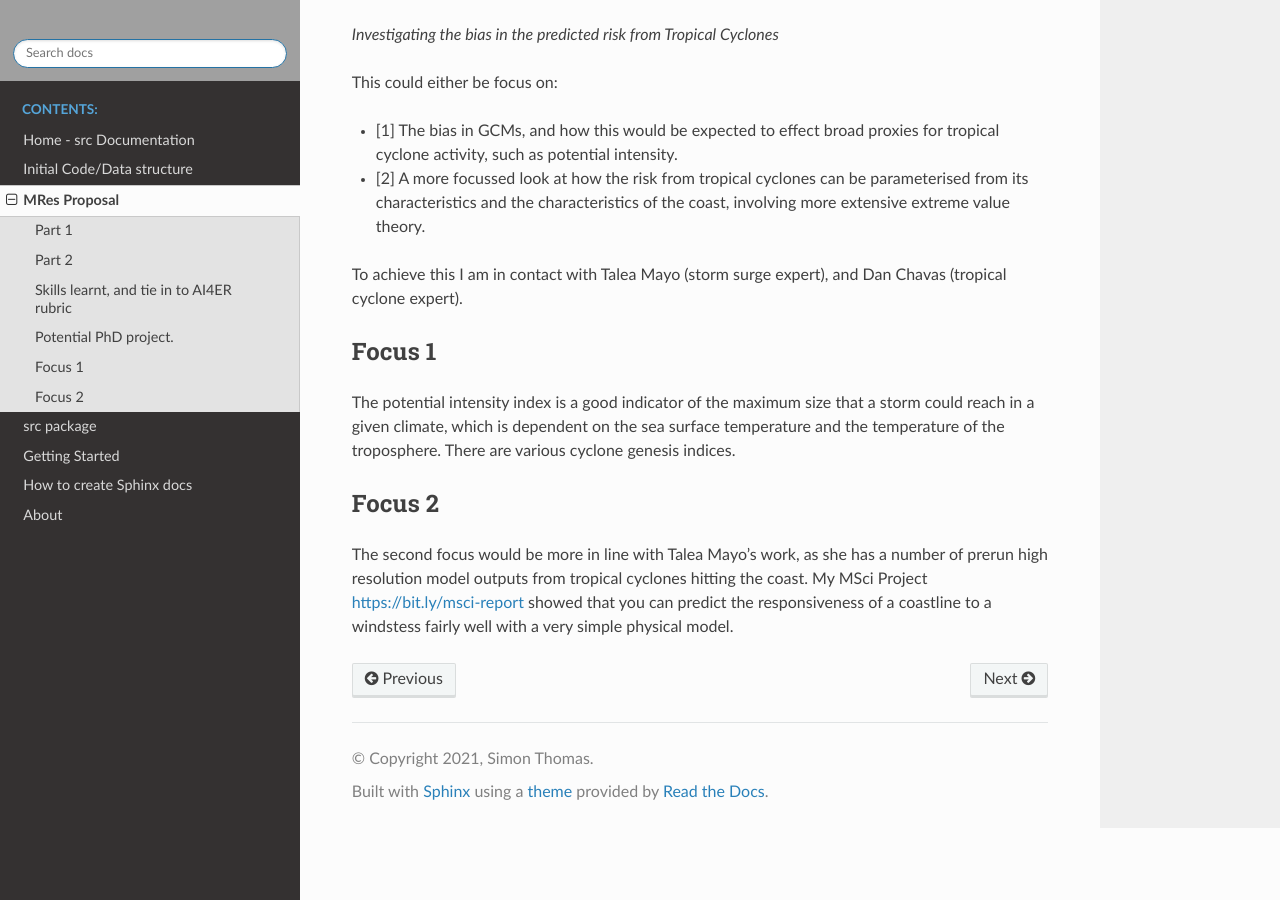
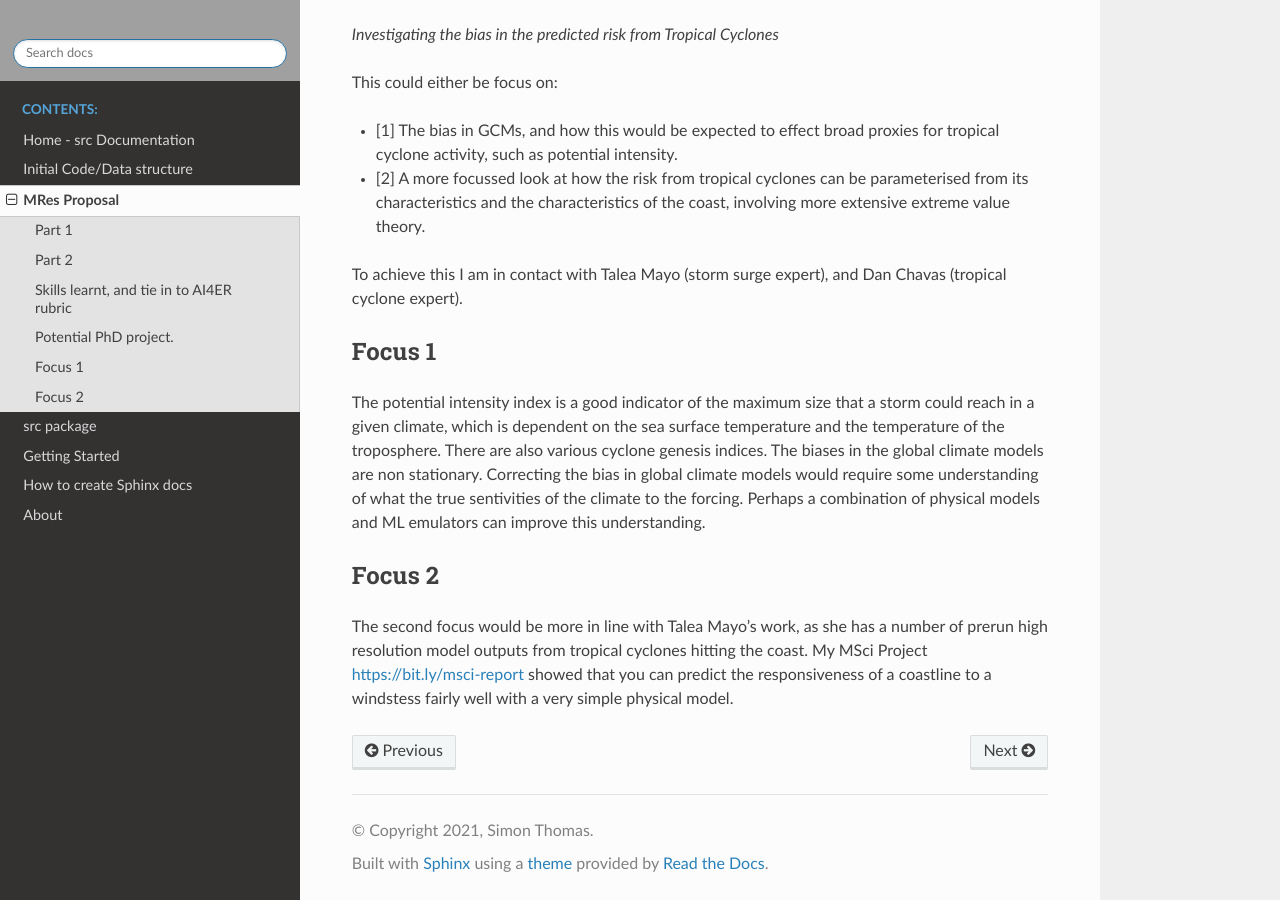
Before and after one commit to sdat2/seager19, a Sphinx documentation site: the page built from docs/MRes.md, in a window 1280 px wide and 900 px high, scrolled down 1933 px. Built offline with Sphinx 7.4.7 and the Read the Docs theme 2.0.0, drawn with Linux system fonts in a browser that asks for light colours.

Commit message:
fix: adding words to PhD proposal

```diff
--- a/docs/MRes.md
+++ b/docs/MRes.md
@@ -5,18 +5,21 @@
 ## Part 1
 Seager et al. 2019 [1] shows that the observed trend in ENSO can
 be reproduced with a simple coupled physical model.
-No sensitivity analysis is this paper. Given that the model takes around 30 minutes to run at the moment, it would be quite achievable to do the number of
+No sensitivity analysis is this paper. Given that the model takes around 30 minutes to run at the moment,
+it would be quite achievable to do the number of
 model runs neccessary to achieve this.
 Of particular interest might be the model's sensitivity to the
 drag coefficient, as they note that they chose a much
 higher value than normal so as to replicate the amplitude of
 ENSO.
-This sensitivity analysis could first be achieved using a Gaussian Process (GP) with a radial basis function (RBF) kernel of a given smoothness,
+This sensitivity analysis could first be achieved using a Gaussian Process (GP)
+with a radial basis function (RBF) kernel of a given smoothness,
 as the number of data points will initially be quite small (<10^{4}).
 From this initial baseline we could expand to more sophisticated
 sensitivity analyses, and/or more complicated model settings.
 
 Scientific questions to be addressed would include:
+
  - Can we replicate the results displayed in Seager et al. 2019?
  - How robust is the model to the parameters chosen?
  - Can the sensitivity of the model to the parameters be understood from the physical processes underlying it?
@@ -30,6 +33,7 @@ did to CMIP5,
 to see if the same bias exists (it seems it does, in e.g. [2]).
 
 Scientific questions to be addressed would include:
+
  - Do any particular model families perform better, and is there a physical reason for this.
  - What are the likely effects of these biases on risk
    from e.g. Tropical cyclones (using a metric like the
@@ -63,14 +67,20 @@ This could either be focus on:
    can be parameterised from its characteristics and the characteristics of the coast,
    involving more extensive extreme value theory.
 
-To achieve this I am in contact with Talea Mayo (storm surge expert), and Dan Chavas (tropical cyclone expert).
+To achieve this I am in contact with Talea Mayo (storm surge expert),
+and Dan Chavas (tropical cyclone expert).
 
 ## Focus 1
 
 The potential intensity index is a good indicator of the maximum size that a storm
 could reach in a given climate, which is dependent on the sea surface temperature and
 the temperature of the troposphere.
-There are various cyclone genesis indices.
+There are also various cyclone genesis indices.
+The biases in the global climate models are non stationary.
+Correcting the bias in global climate models would require
+some understanding of what the true sentivities of the climate
+to the forcing. Perhaps a combination of physical models
+and ML emulators can improve this understanding.
 
 
 
```
